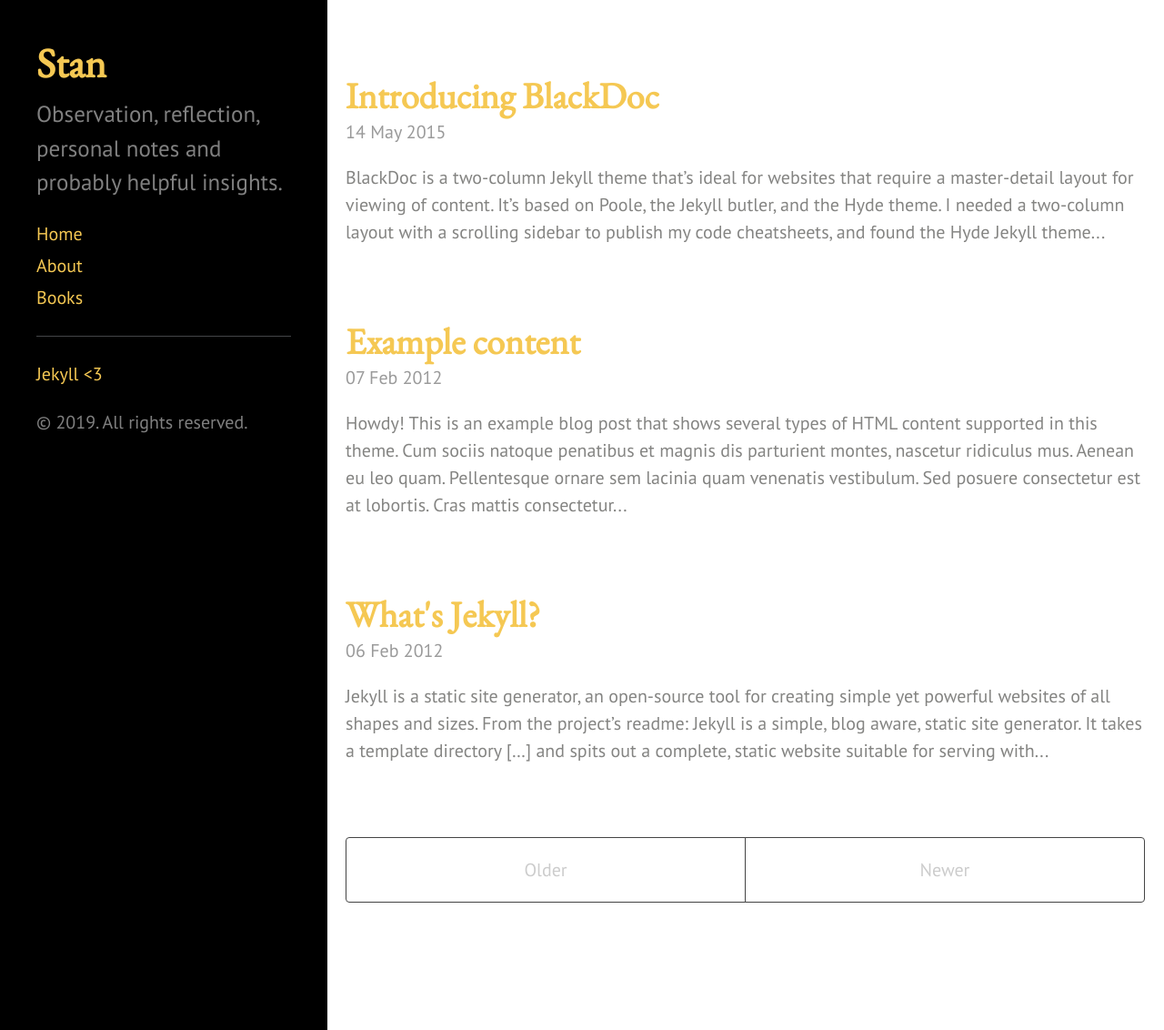
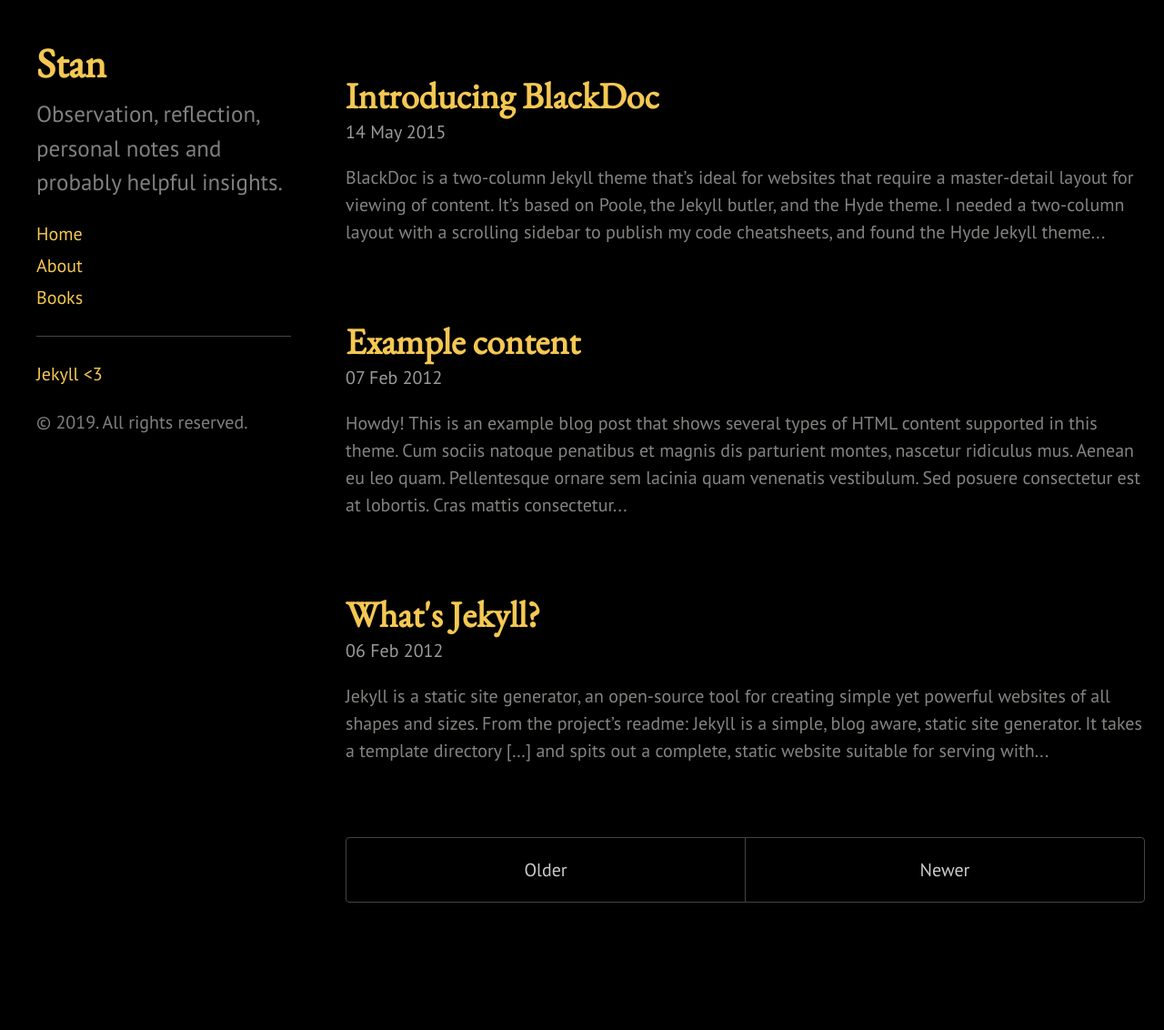
Before and after one commit to gfc121/orn, a Jekyll site: the page built from index.html, in a window 1280 px wide and 1132 px high. Shown: the whole window at 91% size. Built offline with Jekyll 4.4.1, drawn with Linux system fonts in a browser that asks for light colours; the list of posts is cut into pages by our own code.

Commit message:
Update blackdoc.css

```diff
--- a/public/css/blackdoc.css
+++ b/public/css/blackdoc.css
@@ -32,7 +32,7 @@
 }
 
 body {
-  color: #848482; f5c853
+  color: #848482;
   background-color: #000000;
 }
 
```
